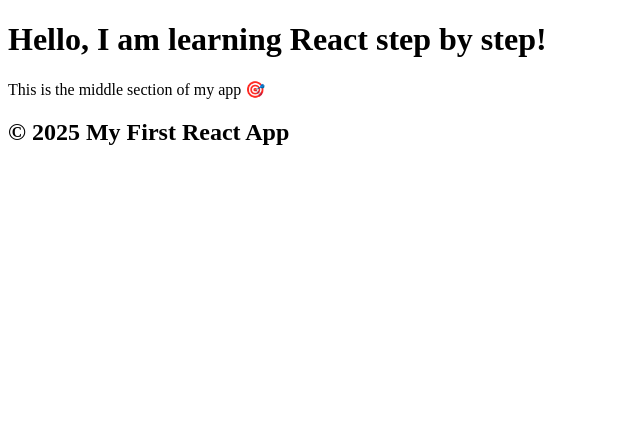
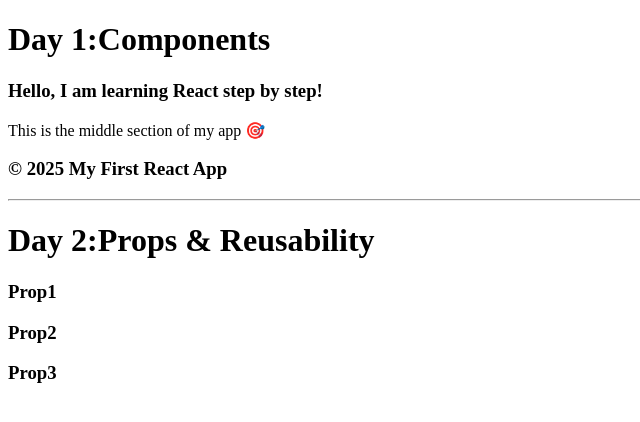
Before and after one commit to PiyushT1995/learning-react, a React (Vite) app in the folder Day 1/Topic-1/my-app/: page / in a window 1280 px wide. Shown: the top 422 px of the page, without its empty margins (0-640 px from the left). Built offline with nearby package versions, Linux system fonts and the light colour scheme.

Commit message:
Day 2: Added Message component and props example

```diff
--- a/Day 1/Topic-1/my-app/src/App.jsx
+++ b/Day 1/Topic-1/my-app/src/App.jsx
@@ -1,13 +1,26 @@
+//Day 1 Components
 import Header from "./Day-1/Header";
 import Footer from "./Day-1/Footer";
 import Middle from "./Day-1/Middle";
+
+//Day 2 Properties & Reusability
+import Message from "./Day-2/Message";
+
 function App(){
   return(
     <div>
+      <h1>Day 1:Components </h1>
       <Header/>
       <Middle/>
+      <Footer/>
 
-      <Footer/>
+      <hr />
+
+      <h1>Day 2:Props & Reusability</h1>
+      <Message text="Prop1"/>
+      <Message text="Prop2"/>
+      <Message text="Prop3"/>
+
     </div>
 
   );
--- a/Day 1/Topic-1/my-app/src/Day-1/Footer.jsx
+++ b/Day 1/Topic-1/my-app/src/Day-1/Footer.jsx
@@ -1,6 +1,6 @@
 function Footer(){
   return(
-    <h2>© 2025 My First React App</h2>
+    <h3>© 2025 My First React App</h3>
   );
 }
 export default Footer;
--- a/Day 1/Topic-1/my-app/src/Day-1/Header.jsx
+++ b/Day 1/Topic-1/my-app/src/Day-1/Header.jsx
@@ -1,7 +1,7 @@
 function Header(){
   return(
 
-    <h1>Hello, I am learning React step by step!</h1>
+    <h3>Hello, I am learning React step by step!</h3>
   );
 
 }
--- /dev/null
+++ b/Day 1/Topic-1/my-app/src/Day-2/Message.jsx
@@ -0,0 +1,7 @@
+function Message(props){
+  return(
+    <h3>{props.text}</h3>
+
+  );
+}
+export default Message;
```
